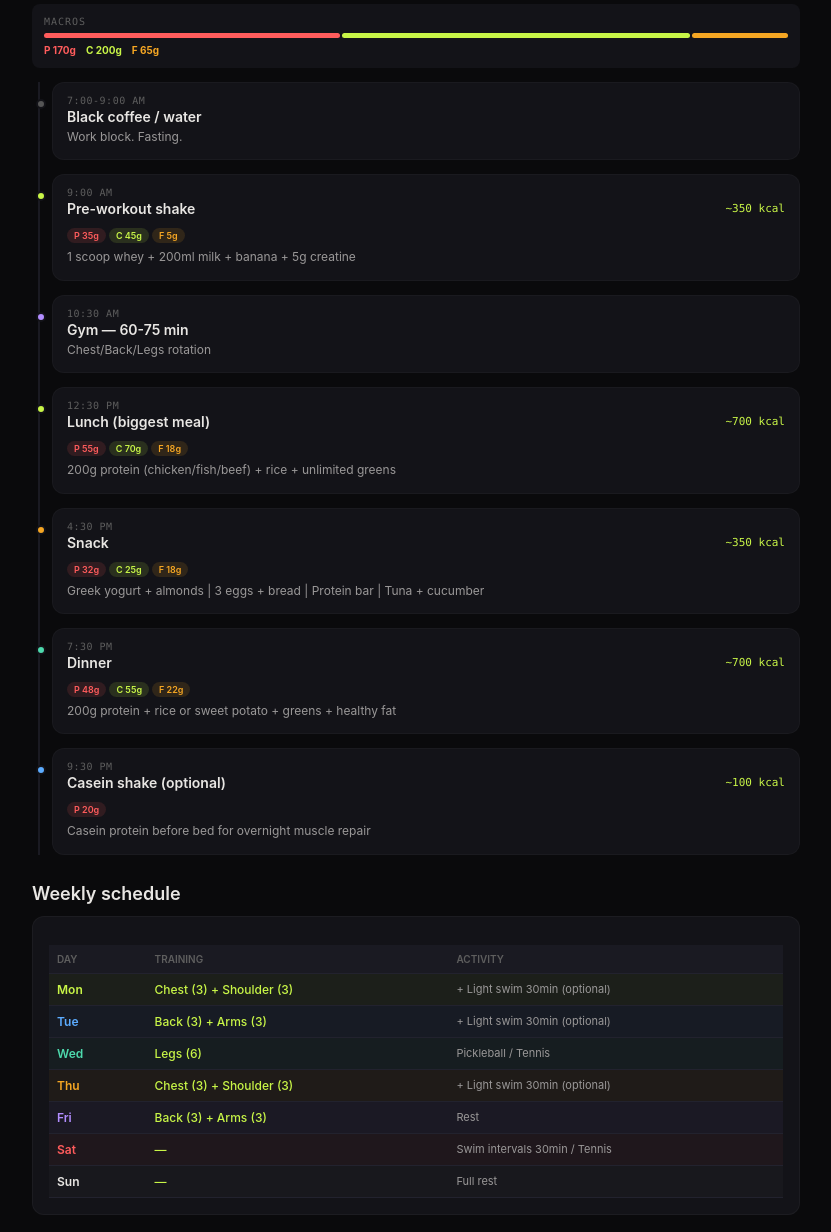
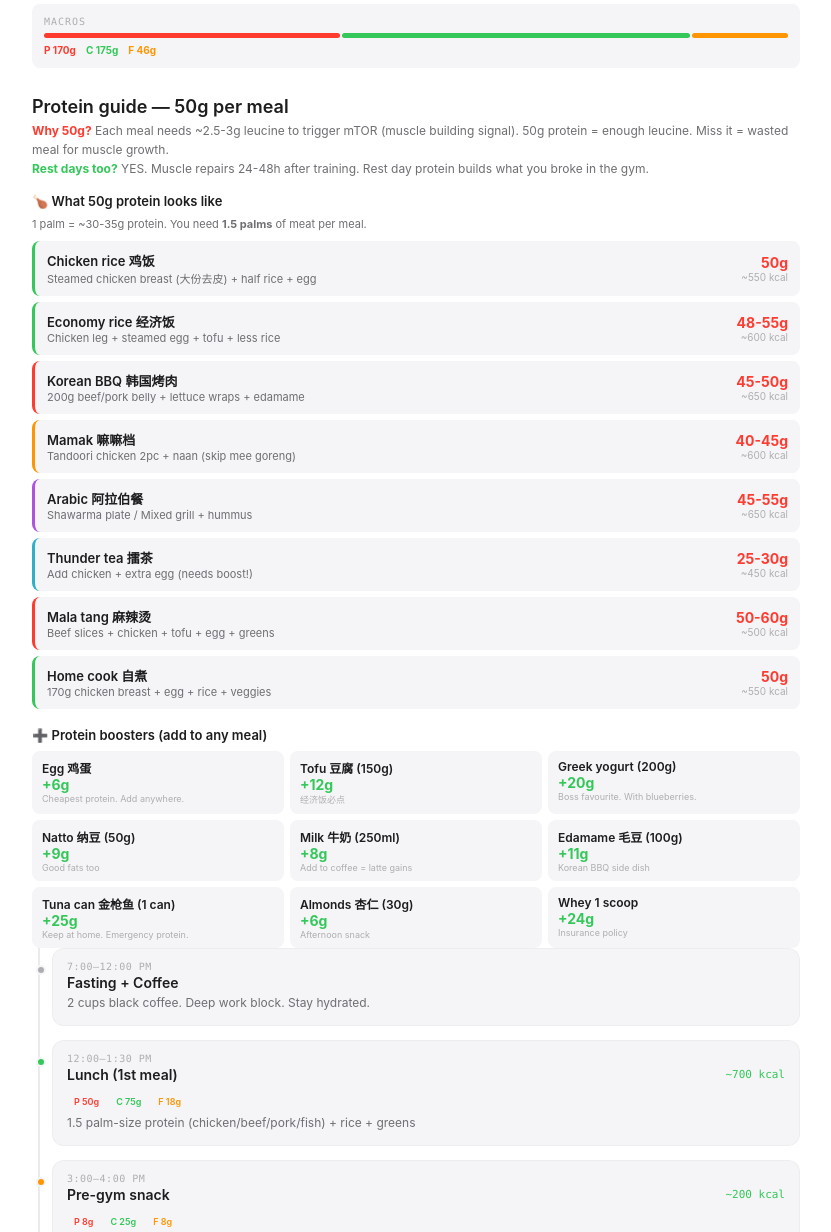
Before and after one commit to coconutlaw/sixpack, a plain HTML site: page index.html in a window 1280 px wide. Shown: the part 1200-2432 px from the top of the page, without its empty margins (224-1055 px from the left). Drawn offline with Linux system fonts and the light colour scheme.

Commit message:
Update index.html

```diff
--- a/index.html
+++ b/index.html
@@ -12,9 +12,9 @@
 <style>
 *{margin:0;padding:0;box-sizing:border-box;-webkit-tap-highlight-color:transparent}
 :root{
-  --bg:#0a0a0c;--sf:#131318;--sf2:#1a1a22;--sf3:#22222e;
-  --tx:#e8e6e3;--tx2:#9a9898;--tx3:#5e5e5e;
-  --acc:#c8f547;--red:#ff5c5c;--blue:#5cacff;--teal:#4dd9ac;--amber:#f5a623;--purple:#b28dff;
+  --bg:#ffffff;--sf:#f5f5f7;--sf2:#ebebed;--sf3:#d1d1d6;
+  --tx:#1d1d1f;--tx2:#6e6e73;--tx3:#aeaeb2;
+  --acc:#34c759;--red:#ff3b30;--blue:#007aff;--teal:#30b0c7;--amber:#ff9500;--purple:#af52de;
   --r:12px;--rs:8px;
 }
 html,body{background:var(--bg);color:var(--tx);font-family:'SF Pro Display',-apple-system,BlinkMacSystemFont,'Segoe UI',sans-serif;min-height:100vh;overflow-x:hidden;-webkit-font-smoothing:antialiased}
@@ -22,17 +22,17 @@ input[type=number]::-webkit-inner-spin-button,input[type=number]::-webkit-outer-
 input[type=number]{-moz-appearance:textfield}
 input[type=date]{-webkit-appearance:none}
 
-.tab-bar{position:sticky;top:0;z-index:100;background:rgba(10,10,12,.92);-webkit-backdrop-filter:blur(12px);backdrop-filter:blur(12px);border-bottom:1px solid var(--sf3);display:flex;justify-content:center}
+.tab-bar{position:sticky;top:0;z-index:100;background:rgba(255,255,255,.92);-webkit-backdrop-filter:blur(12px);backdrop-filter:blur(12px);border-bottom:1px solid var(--sf3);display:flex;justify-content:center}
 .tab-btn{padding:14px 28px;background:none;border:none;color:var(--tx3);font-size:14px;font-weight:400;cursor:pointer;display:flex;align-items:center;gap:6px;border-bottom:2px solid transparent;transition:all .2s;font-family:inherit}
 .tab-btn.active{color:var(--acc);font-weight:600;border-bottom-color:var(--acc)}
 
 .wrap{max-width:800px;margin:0 auto;padding:0 16px}
-.card{background:var(--sf);border-radius:var(--r);padding:16px;border:1px solid rgba(255,255,255,.04)}
+.card{background:var(--sf);border-radius:var(--r);padding:16px;border:1px solid rgba(0,0,0,.04)}
 .label{font-size:10px;font-family:'SF Mono',SFMono-Regular,Consolas,monospace;color:var(--tx3);text-transform:uppercase;letter-spacing:1px;margin-bottom:4px}
 .tag{display:inline-block;padding:2px 7px;border-radius:10px;font-size:9px;font-weight:600;margin-right:3px}
 .mono{font-family:'SF Mono',SFMono-Regular,Consolas,monospace}
 
-.hero-badge{font-size:10px;letter-spacing:3px;color:var(--acc);display:inline-block;padding:3px 14px;border:1px solid rgba(200,245,71,.2);border-radius:16px;margin-bottom:10px}
+.hero-badge{font-size:10px;letter-spacing:3px;color:var(--acc);display:inline-block;padding:3px 14px;border:1px solid rgba(52,199,89,.3);border-radius:16px;margin-bottom:10px}
 .hero-title{font-size:32px;font-weight:700;letter-spacing:-1.5px}
 .hero-sub{color:var(--tx2);font-size:13px;margin-top:4px}
 
@@ -49,14 +49,14 @@ input[type=date]{-webkit-appearance:none}
 .chart-canvas{width:100%;height:100%}
 
 .system-grid{display:grid;grid-template-columns:repeat(2,1fr);gap:10px;margin:16px 0}
-.system-card{background:var(--sf);border-radius:var(--r);padding:14px;border:1px solid rgba(255,255,255,.04);display:flex;flex-direction:column}
+.system-card{background:var(--sf);border-radius:var(--r);padding:14px;border:1px solid rgba(0,0,0,.04);display:flex;flex-direction:column}
 .system-icon{font-size:20px;margin-bottom:8px}
 .system-title{font-size:14px;font-weight:600;margin-bottom:4px}
 .system-desc{font-size:11px;color:var(--tx2);line-height:1.5}
 
 .timeline-line{position:absolute;left:6px;top:0;bottom:0;width:2px;background:var(--sf2)}
 .timeline-dot{position:absolute;left:-17px;top:16px;width:10px;height:10px;border-radius:50%;border:2px solid var(--sf)}
-.meal-card{position:relative;margin-bottom:14px;background:var(--sf);border-radius:var(--r);padding:12px 14px;border:1px solid rgba(255,255,255,.03)}
+.meal-card{position:relative;margin-bottom:14px;background:var(--sf);border-radius:var(--r);padding:12px 14px;border:1px solid rgba(0,0,0,.03)}
 
 .rule-grid{display:grid;grid-template-columns:1fr 1fr;gap:8px}
 .rule-card{background:var(--sf);border-radius:var(--r);padding:12px 14px;border-left:3px solid}
@@ -67,19 +67,19 @@ input[type=date]{-webkit-appearance:none}
 .schedule-table{width:100%;border-collapse:collapse;font-size:12px;margin-top:12px}
 .schedule-table th,.schedule-table td{padding:8px;text-align:left;border-bottom:1px solid var(--sf3)}
 .schedule-table th{background:var(--sf2);color:var(--tx3);font-weight:600;font-size:10px;text-transform:uppercase}
-.schedule-table tr:hover{background:rgba(255,255,255,.01)}
+.schedule-table tr:hover{background:rgba(0,0,0,.01)}
 .schedule-day{font-weight:600;min-width:50px}
 .schedule-training{color:var(--acc);font-weight:500}
 .schedule-activity{color:var(--tx2);font-size:11px}
 
 .ib-table-head,.ib-table-row{display:grid;grid-template-columns:1.2fr 1fr 1fr 1fr 1fr 30px;gap:6px;padding:6px 0}
 .ib-table-head{border-bottom:1px solid var(--sf3);font-size:10px;color:var(--tx3)}
-.ib-table-row{border-bottom:1px solid rgba(255,255,255,.03);align-items:center;font-size:12px}
+.ib-table-row{border-bottom:1px solid rgba(0,0,0,.03);align-items:center;font-size:12px}
 .ib-actual{border-left:3px solid var(--acc);padding-left:8px}
 
 .proj-head,.proj-row{display:grid;grid-template-columns:1.2fr 1fr 1fr 1fr 1fr 1fr;gap:4px;font-size:11px}
 .proj-head{padding:6px 0;border-bottom:1px solid var(--sf3);font-size:9px;color:var(--tx3)}
-.proj-row{padding:5px 0;border-bottom:1px solid rgba(255,255,255,.03)}
+.proj-row{padding:5px 0;border-bottom:1px solid rgba(0,0,0,.03)}
 .proj-actual{border-left:3px solid var(--acc);padding-left:6px;font-weight:600}
 
 .day-sel{display:flex;gap:5px;justify-content:center;flex-wrap:wrap;margin-bottom:20px}
@@ -89,18 +89,18 @@ input[type=date]{-webkit-appearance:none}
 .prog-bar-outer{flex:1;height:6px;background:var(--sf3);border-radius:3px;overflow:hidden}
 .prog-bar-inner{height:100%;background:var(--acc);border-radius:3px;transition:width .4s}
 
-.ex-card{background:var(--sf);border-radius:var(--r);margin-bottom:8px;border:1px solid rgba(255,255,255,.04);overflow:hidden;transition:border-color .2s}
+.ex-card{background:var(--sf);border-radius:var(--r);margin-bottom:8px;border:1px solid rgba(0,0,0,.04);overflow:hidden;transition:border-color .2s}
 .ex-card.done{border-color:rgba(200,245,71,.15)}
 .ex-header{display:flex;align-items:center;gap:10px;padding:12px 14px;cursor:pointer}
 .ex-check{width:20px;height:20px;border-radius:5px;border:2px solid var(--sf3);background:transparent;display:flex;align-items:center;justify-content:center;flex-shrink:0;transition:all .2s}
-.ex-check.checked{border-color:var(--acc);background:var(--acc)}
+.ex-check.checked{border-color:var(--acc);background:var(--acc);color:#fff}
 .ex-name{font-size:14px;font-weight:500}
 .ex-name.done{color:var(--tx2);text-decoration:line-through;text-decoration-color:var(--tx3)}
 
 .set-row{display:flex;align-items:center;gap:8px;margin-bottom:5px;font-size:12px}
 .set-input{background:var(--sf2);border:1px solid var(--sf3);border-radius:5px;padding:5px 8px;color:var(--tx);font-family:'SF Mono',monospace;font-size:12px;width:60px;text-align:center;outline:none}
 .set-check{width:20px;height:20px;border-radius:4px;border:1.5px solid var(--sf3);background:transparent;cursor:pointer;display:flex;align-items:center;justify-content:center;padding:0;transition:all .15s}
-.set-check.checked{border-color:var(--acc);background:var(--acc)}
+.set-check.checked{border-color:var(--acc);background:var(--acc);color:#fff}
 
 .btn-primary{background:var(--acc);color:var(--bg);border:none;border-radius:16px;padding:8px 24px;font-size:13px;font-weight:600;cursor:pointer;font-family:inherit}
 .btn-secondary{padding:9px 20px;border-radius:16px;font-size:12px;font-weight:500;background:var(--sf2);color:var(--tx2);border:1px solid var(--sf3);cursor:pointer;font-family:inherit}
@@ -109,10 +109,10 @@ input[type=date]{-webkit-appearance:none}
 .ib-form-grid{display:grid;grid-template-columns:repeat(2,1fr);gap:8px}
 .ib-input{width:100%;background:var(--sf2);border:1px solid var(--sf3);border-radius:6px;padding:8px 10px;color:var(--tx);font-size:13px;font-family:'SF Mono',monospace;outline:none}
 
-.toast{position:fixed;bottom:20px;left:50%;transform:translateX(-50%) translateY(60px);background:var(--acc);color:var(--bg);padding:10px 24px;border-radius:20px;font-size:13px;font-weight:600;z-index:200;opacity:0;transition:all .3s;pointer-events:none}
+.toast{position:fixed;bottom:20px;left:50%;transform:translateX(-50%) translateY(60px);background:var(--acc);color:#fff;padding:10px 24px;border-radius:20px;font-size:13px;font-weight:600;z-index:200;opacity:0;transition:all .3s;pointer-events:none}
 .toast.show{transform:translateX(-50%) translateY(0);opacity:1}
 
-.hist-item{background:var(--sf);border-radius:var(--rs);padding:10px 14px;display:flex;align-items:center;gap:10px;border:1px solid rgba(255,255,255,.03);margin-bottom:6px}
+.hist-item{background:var(--sf);border-radius:var(--rs);padding:10px 14px;display:flex;align-items:center;gap:10px;border:1px solid rgba(0,0,0,.03);margin-bottom:6px}
 .hist-bar{width:50px;height:4px;background:var(--sf3);border-radius:2px;overflow:hidden}
 .hist-fill{height:100%;background:var(--acc);border-radius:2px}
 
@@ -240,10 +240,27 @@ input[type=date]{-webkit-appearance:none}
       </div>
       <div style="display:flex;gap:10px;font-size:10px;color:var(--tx3)">
         <span><b style="color:var(--red)">P 170g</b></span>
-        <span><b style="color:var(--acc)">C 200g</b></span>
-        <span><b style="color:var(--amber)">F 65g</b></span>
+        <span><b style="color:var(--acc)">C 175g</b></span>
+        <span><b style="color:var(--amber)">F 46g</b></span>
       </div>
     </div>
+<!-- PROTEIN GUIDE -->
+<div style="margin-top:28px">
+  <div style="display:flex;align-items:center;gap:8px;margin-bottom:4px">
+    <span style="font-size:18px;font-weight:600">Protein guide — 50g per meal</span>
+  </div>
+  <div style="font-size:12px;color:var(--tx2);margin-bottom:6px;line-height:1.6">
+    <strong style="color:var(--red)">Why 50g?</strong> Each meal needs ~2.5-3g leucine to trigger mTOR (muscle building signal). 50g protein = enough leucine. Miss it = wasted meal for muscle growth.<br>
+    <strong style="color:var(--acc)">Rest days too?</strong> YES. Muscle repairs 24-48h after training. Rest day protein builds what you broke in the gym.
+  </div>
+  <div style="font-size:13px;font-weight:600;margin:14px 0 8px;color:var(--tx)">🍗 What 50g protein looks like</div>
+  <div style="font-size:11px;color:var(--tx2);margin-bottom:10px">1 palm = ~30-35g protein. You need <strong>1.5 palms</strong> of meat per meal.</div>
+  <div id="protein-guide"></div>
+
+  <div style="font-size:13px;font-weight:600;margin:18px 0 8px;color:var(--tx)">➕ Protein boosters (add to any meal)</div>
+  <div id="protein-boosters"></div>
+</div>
+
     <div id="meals-container" style="position:relative;padding-left:20px">
       <div class="timeline-line"></div>
     </div>
@@ -292,7 +309,7 @@ input[type=date]{-webkit-appearance:none}
             <td class="schedule-training">—</td>
             <td class="schedule-activity">Swim intervals 30min / Tennis</td>
           </tr>
-          <tr style="background:rgba(255,255,255,.02)">
+          <tr style="background:rgba(0,0,0,.06)">
             <td class="schedule-day">Sun</td>
             <td class="schedule-training">—</td>
             <td class="schedule-activity">Full rest</td>
@@ -308,7 +325,7 @@ input[type=date]{-webkit-appearance:none}
     <div class="rule-grid">
       <div class="rule-card" style="border-left-color:var(--red)">
         <div style="display:flex;align-items:center;gap:5px;font-size:13px;font-weight:600;margin-bottom:3px">⚠ Protein ≥ 170g</div>
-        <div style="font-size:11px;color:var(--tx2)">Miss carbs? Fine. Miss protein? Muscle pays.</div>
+        <div style="font-size:11px;color:var(--tx2)">2 scoops whey = 48g. Every day. Rest days included.</div>
       </div>
       <div class="rule-card" style="border-left-color:var(--teal)">
         <div style="display:flex;align-items:center;gap:5px;font-size:13px;font-weight:600;margin-bottom:3px">💧 Water ≥ 2.5L</div>
@@ -320,7 +337,7 @@ input[type=date]{-webkit-appearance:none}
       </div>
       <div class="rule-card" style="border-left-color:var(--blue)">
         <div style="display:flex;align-items:center;gap:5px;font-size:13px;font-weight:600;margin-bottom:3px">🌙 Sleep ≥ 7 hours</div>
-        <div style="font-size:11px;color:var(--tx2)">Cortisol = belly fat. Sleep &lt; 7h = muscle loss.</div>
+        <div style="font-size:11px;color:var(--tx2)">Sleep < 7h = 80% of weight loss is muscle.</div>
       </div>
     </div>
   </div>
@@ -468,13 +485,12 @@ const WORKOUTS={
 const DAYS=['Mon','Tue','Wed','Thu','Fri','Sat','Sun'];
 
 const MEALS=[
-  {time:'7:00-9:00 AM',title:'Black coffee / water',kcal:null,tags:[],desc:'Work block. Fasting.',color:'#555'},
-  {time:'9:00 AM',title:'Pre-workout shake',kcal:350,tags:[{l:'P 35g',c:'#ff5c5c'},{l:'C 45g',c:'#c8f547'},{l:'F 5g',c:'#f5a623'}],desc:'1 scoop whey + 200ml milk + banana + 5g creatine',color:'#c8f547'},
-  {time:'10:30 AM',title:'Gym — 60-75 min',kcal:null,tags:[],desc:'Chest/Back/Legs rotation',color:'#b28dff'},
-  {time:'12:30 PM',title:'Lunch (biggest meal)',kcal:700,tags:[{l:'P 55g',c:'#ff5c5c'},{l:'C 70g',c:'#c8f547'},{l:'F 18g',c:'#f5a623'}],desc:'200g protein (chicken/fish/beef) + rice + unlimited greens',color:'#c8f547'},
-  {time:'4:30 PM',title:'Snack',kcal:350,tags:[{l:'P 32g',c:'#ff5c5c'},{l:'C 25g',c:'#c8f547'},{l:'F 18g',c:'#f5a623'}],desc:'Greek yogurt + almonds | 3 eggs + bread | Protein bar | Tuna + cucumber',color:'#f5a623'},
-  {time:'7:30 PM',title:'Dinner',kcal:700,tags:[{l:'P 48g',c:'#ff5c5c'},{l:'C 55g',c:'#c8f547'},{l:'F 22g',c:'#f5a623'}],desc:'200g protein + rice or sweet potato + greens + healthy fat',color:'#4dd9ac'},
-  {time:'9:30 PM',title:'Casein shake (optional)',kcal:100,tags:[{l:'P 20g',c:'#ff5c5c'}],desc:'Casein protein before bed for overnight muscle repair',color:'#5cacff'},
+  {time:'7:00–12:00 PM',title:'Fasting + Coffee',kcal:null,tags:[],desc:'2 cups black coffee. Deep work block. Stay hydrated.',color:'var(--tx3)'},
+  {time:'12:00–1:30 PM',title:'Lunch (1st meal)',kcal:700,tags:[{l:'P 50g',c:'var(--red)'},{l:'C 75g',c:'var(--acc)'},{l:'F 18g',c:'var(--amber)'}],desc:'1.5 palm-size protein (chicken/beef/pork/fish) + rice + greens',color:'var(--acc)'},
+  {time:'3:00–4:00 PM',title:'Pre-gym snack',kcal:200,tags:[{l:'P 8g',c:'var(--red)'},{l:'C 25g',c:'var(--acc)'},{l:'F 8g',c:'var(--amber)'}],desc:'Banana + almonds | Nuts + yogurt | Protein bar',color:'var(--amber)'},
+  {time:'5:00 PM',title:'Gym — 60-75 min',kcal:null,tags:[],desc:'Chest/Back/Legs rotation with friend',color:'var(--purple)'},
+  {time:'Post-gym',title:'Protein shake',kcal:250,tags:[{l:'P 48g',c:'var(--red)'}],desc:'2 scoops whey + 5g creatine. EVERY DAY, not optional.',color:'var(--blue)'},
+  {time:'7:30–8:00 PM',title:'Dinner (2nd meal)',kcal:700,tags:[{l:'P 50g',c:'var(--red)'},{l:'C 75g',c:'var(--acc)'},{l:'F 20g',c:'var(--amber)'}],desc:'1.5 palm-size protein + rice/sweet potato + greens',color:'var(--acc)'},
 ];
 
 const SAFE_FOOD=[
@@ -532,6 +548,56 @@ function getLatest(){
 }
 
 // ============ RENDER STATS ============
+
+const PROTEIN_MEALS=[
+  {place:'Chicken rice 鸡饭',order:'Steamed chicken breast (大份去皮) + half rice + egg',p:'50g',k:'~550',color:'var(--acc)'},
+  {place:'Economy rice 经济饭',order:'Chicken leg + steamed egg + tofu + less rice',p:'48-55g',k:'~600',color:'var(--acc)'},
+  {place:'Korean BBQ 韩国烤肉',order:'200g beef/pork belly + lettuce wraps + edamame',p:'45-50g',k:'~650',color:'var(--red)'},
+  {place:'Mamak 嘛嘛档',order:'Tandoori chicken 2pc + naan (skip mee goreng)',p:'40-45g',k:'~600',color:'var(--amber)'},
+  {place:'Arabic 阿拉伯餐',order:'Shawarma plate / Mixed grill + hummus',p:'45-55g',k:'~650',color:'var(--purple)'},
+  {place:'Thunder tea 擂茶',order:'Add chicken + extra egg (needs boost!)',p:'25-30g',k:'~450',color:'var(--teal)'},
+  {place:'Mala tang 麻辣烫',order:'Beef slices + chicken + tofu + egg + greens',p:'50-60g',k:'~500',color:'var(--red)'},
+  {place:'Home cook 自煮',order:'170g chicken breast + egg + rice + veggies',p:'50g',k:'~550',color:'var(--acc)'},
+];
+
+const PROTEIN_BOOSTERS=[
+  {n:'Egg 鸡蛋',p:'+6g',note:'Cheapest protein. Add anywhere.'},
+  {n:'Tofu 豆腐 (150g)',p:'+12g',note:'经济饭必点'},
+  {n:'Greek yogurt (200g)',p:'+20g',note:'Boss favourite. With blueberries.'},
+  {n:'Natto 纳豆 (50g)',p:'+9g',note:'Good fats too'},
+  {n:'Milk 牛奶 (250ml)',p:'+8g',note:'Add to coffee = latte gains'},
+  {n:'Edamame 毛豆 (100g)',p:'+11g',note:'Korean BBQ side dish'},
+  {n:'Tuna can 金枪鱼 (1 can)',p:'+25g',note:'Keep at home. Emergency protein.'},
+  {n:'Almonds 杏仁 (30g)',p:'+6g',note:'Afternoon snack'},
+  {n:'Whey 1 scoop',p:'+24g',note:'Insurance policy'},
+];
+
+function renderProteinGuide(){
+  document.getElementById('protein-guide').innerHTML=PROTEIN_MEALS.map(m=>`
+    <div style="background:var(--sf);border-radius:var(--rs);padding:10px 12px;margin-bottom:6px;border-left:3px solid ${m.color};display:flex;justify-content:space-between;align-items:center">
+      <div style="flex:1">
+        <div style="font-size:13px;font-weight:600">${m.place}</div>
+        <div style="font-size:11px;color:var(--tx2)">${m.order}</div>
+      </div>
+      <div style="text-align:right;min-width:70px">
+        <div style="font-size:14px;font-weight:700;color:var(--red)">${m.p}</div>
+        <div style="font-size:10px;color:var(--tx3)">${m.k} kcal</div>
+      </div>
+    </div>
+  `).join('');
+
+  document.getElementById('protein-boosters').innerHTML='<div style="display:grid;grid-template-columns:repeat(3,1fr);gap:6px;font-size:11px">'+PROTEIN_BOOSTERS.map(b=>`
+    <div style="background:var(--sf);border-radius:var(--rs);padding:8px 10px">
+      <div style="font-size:12px;font-weight:600">${b.n}</div>
+      <div style="font-size:14px;font-weight:700;color:var(--acc)">${b.p}</div>
+      <div style="font-size:9px;color:var(--tx3)">${b.note}</div>
+    </div>
+  `).join('')+'</div>';
+}
+
+
+
+
 function renderStats(){
   const l=getLatest();
   const cards=[
@@ -574,16 +640,16 @@ function renderChart(){
   const mapX=i=>pad.l+i/(PROJ.length-1)*cW;
 
   // Grid lines
-  ctx.strokeStyle='rgba(255,255,255,.05)';ctx.lineWidth=1;
+  ctx.strokeStyle='rgba(0,0,0,.08)';ctx.lineWidth=1;
   for(let v=10;v<=80;v+=10){
     const y=mapY(v);
     ctx.beginPath();ctx.moveTo(pad.l,y);ctx.lineTo(W-pad.r,y);ctx.stroke();
-    ctx.fillStyle='#5e5e5e';ctx.font='8px monospace';ctx.textAlign='right';
+    ctx.fillStyle='#aeaeb2';ctx.font='8px monospace';ctx.textAlign='right';
     ctx.fillText(v,pad.l-4,y+3);
   }
 
   // X labels
-  ctx.textAlign='center';ctx.fillStyle='#5e5e5e';ctx.font='8px monospace';
+  ctx.textAlign='center';ctx.fillStyle='#aeaeb2';ctx.font='8px monospace';
   PROJ.forEach((d,i)=>{if(i%3===0){ctx.fillText(d.date,mapX(i),H-5)}});
 
   // Lines
@@ -872,6 +938,7 @@ function init(){
   loadState();
   renderStats();
   renderMeals();
+  renderProteinGuide();
   renderFood();
   renderIBLogs();
   renderProjTable();
```
